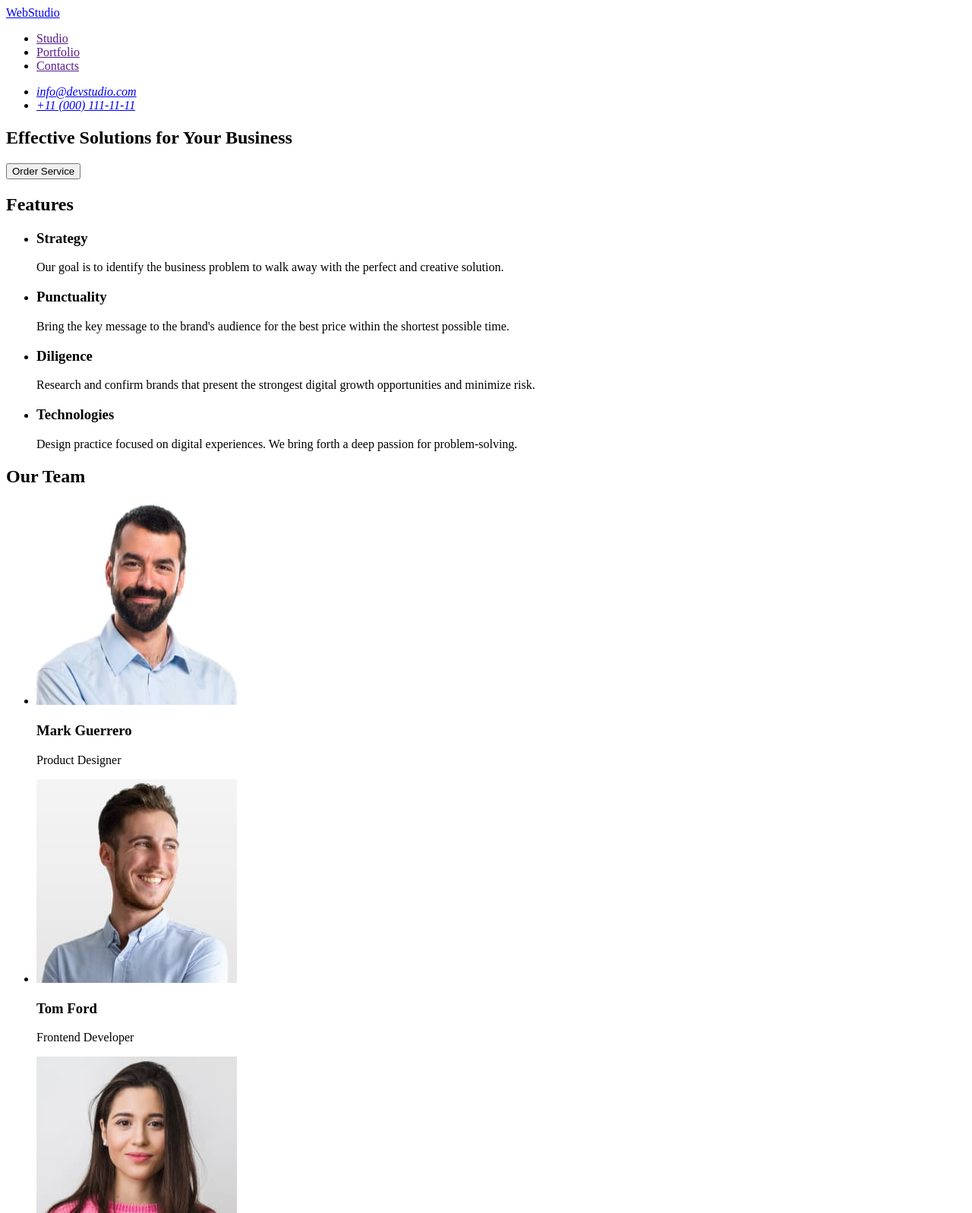
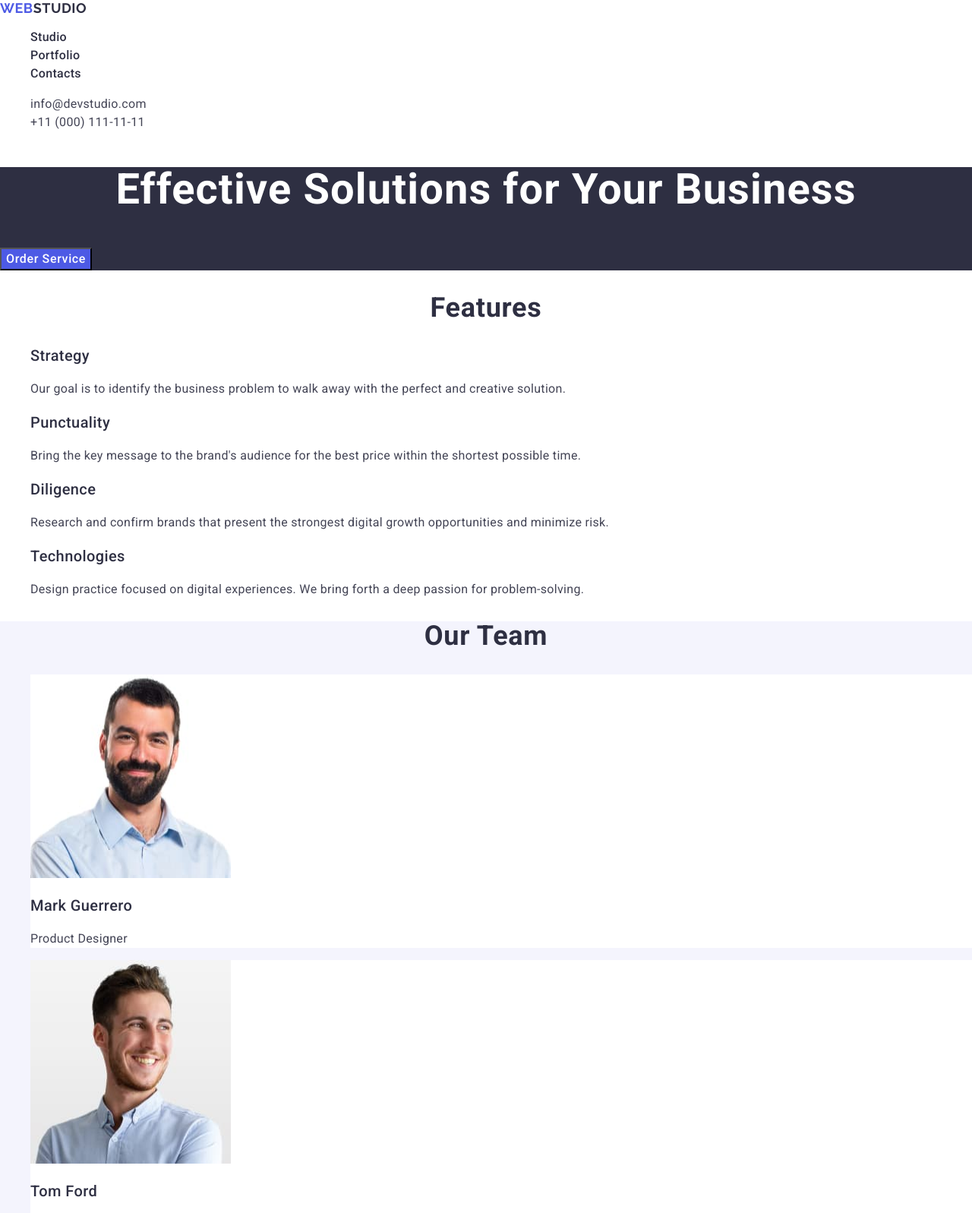
Before and after one commit to Santyaga7/goit-markup-hw-02, a plain HTML site: page index.html in a window 1280 px wide. Shown: the top 1597 px of the page at 76% size. Drawn offline with nearby package versions, Linux system fonts and the light colour scheme.

Commit message:
26.11.2023 center + title +img squosh

```diff
--- /dev/null
+++ b/css/styles.css
@@ -0,0 +1,194 @@
+body {
+  font-family: "Roboto", sans-serif;
+  color: #434455;
+  background-color: #ffffff;
+  font-size: 16px;
+}
+
+ul {
+  list-style-type: none;
+}
+
+a {
+  text-decoration: none;
+}
+
+h2 {
+  font-size: 36px;
+  font-style: normal;
+  font-weight: 700;
+  line-height: 40px; /* 111.111% */
+  letter-spacing: 0.72px;
+  text-transform: capitalize;
+}
+
+h3 {
+  font-size: 20px;
+  font-style: normal;
+  font-weight: 500;
+  line-height: 24px; /* 120% */
+  letter-spacing: 0.4px;
+}
+
+.logo {
+  font-family: "Raleway", sans-serif;
+  font-size: 18px;
+  font-style: normal;
+  font-weight: 700;
+  line-height: 1.17;
+  letter-spacing: 0.03em;
+  text-transform: uppercase;
+  color: #4d5ae5;
+}
+
+.logo-color {
+  color: #2e2f42;
+}
+
+.logo-color-footer {
+  color: #f4f4fd;
+}
+
+.top-menu-link {
+  font-size: 16px;
+  font-style: normal;
+  font-weight: 500;
+  line-height: 1.5; /* 150% */
+  letter-spacing: 0.32px;
+  color: #2e2f42;
+}
+
+.top-menu-link:hover,
+.top-menu-link:focus {
+  color: #404bbf;
+}
+
+.top-menu-address {
+  font-style: normal;
+}
+
+.top-menu-address-link {
+  font-size: 16px;
+  font-style: normal;
+  font-weight: 400;
+  line-height: 1.5;
+  letter-spacing: 0.02em;
+  color: #434455;
+}
+
+.top-menu-address-link:hover,
+.top-menu-address-link:focus {
+  color: #404bbf;
+}
+
+.hero-section {
+  background-color: #2e2f42;
+}
+
+.hero-title {
+  color: #ffffff;
+  font-size: 56px;
+  font-weight: 700;
+  line-height: 1.07;
+  letter-spacing: 0.02em;
+  text-align: center;
+}
+
+.hero-button {
+  background: #4d5ae5;
+  color: #ffffff;
+  font-weight: 500;
+  line-height: 1.5;
+  letter-spacing: 0.04em;
+}
+
+.hero-button:hover,
+.hero-button:focus {
+  background-color: #404bbf;
+  cursor: pointer;
+}
+
+.section-two {
+  background-color: #fff;
+}
+
+.section-two-title {
+  font-size: 36px;
+  line-height: 1.11;
+  text-align: center;
+  color: #2e2f42;}
+
+.section-two-list-description {
+  font-size: 16px;
+  line-height: 1.5;
+  letter-spacing: 0.02em;
+  color: #434455;
+}
+
+.section-two-title-small {
+  color: #2e2f42;
+}
+
+.team-section {
+  background-color: #f4f4fd;
+}
+
+.team-section-title {
+  font-size: 36px;
+  line-height: 1.11;
+  text-align: center;
+  color: #2e2f42;
+}
+
+.team-section-preson {
+  background-color: #ffffff;
+}
+
+.team-section-preson-name {
+  font-weight: 500;
+  font-size: 20px;
+  line-height: 1.2;
+  letter-spacing: 0.02em;
+  color: #2e2f42;
+}
+
+.team-section-preson-description {
+  font-size: 16px;
+  line-height: 1.5;
+  letter-spacing: 0.02em;
+  color: #434455;
+}
+
+.portfolio-title {
+  font-size: 36px;
+  line-height: 1.11;
+  text-align: center;
+  letter-spacing: 0.02em;
+  text-transform: capitalize;
+  color: #2e2f42;
+}
+
+.portfolio-name {
+  font-weight: 500;
+  font-size: 20px;
+  line-height: 1.2;
+  letter-spacing: 0.02em;
+  color: #2e2f42;
+}
+
+.portfolio-description {
+  font-size: 16px;
+  line-height: 1.5;
+  letter-spacing: 0.02em;
+  color: #434455;
+}
+
+.footer {
+  background-color: #2e2f42;
+}
+
+.footer-description {
+  line-height: 1.5;
+  color: #f4f4fd;
+  letter-spacing: 0.02em;
+}
--- a/index.html
+++ b/index.html
@@ -4,115 +4,193 @@
     <meta charset="UTF-8" />
     <meta name="viewport" content="width=device-width, initial-scale=1.0" />
     <title>WebStudio</title>
+    <link
+      rel="stylesheet"
+      href="https://cdn.jsdelivr.net/npm/modern-normalize@2.0.0/modern-normalize.min.css"
+    />
+    <link rel="stylesheet" href="./css/styles.css" />
+    <link rel="preconnect" href="https://fonts.googleapis.com" />
+    <link rel="preconnect" href="https://fonts.gstatic.com" crossorigin />
+    <link
+      href="https://fonts.googleapis.com/css2?family=Roboto:wght@400;500;700&display=swap"
+      rel="stylesheet"
+    />
+    <link rel="preconnect" href="https://fonts.googleapis.com" />
+    <link rel="preconnect" href="https://fonts.gstatic.com" crossorigin />
+    <link
+      href="https://fonts.googleapis.com/css2?family=Raleway:wght@700&display=swap"
+      rel="stylesheet"
+    />
   </head>
   <body>
     <header>
       <nav>
-        <a href="./index.html">WebStudio</a>
+        <a href="./index.html" class="logo"
+          >Web<span class="logo-color">Studio</span></a
+        >
         <ul>
-          <li><a href="">Studio</a></li>
-          <li><a href="">Portfolio</a></li>
-          <li><a href="">Contacts</a></li>
+          <li><a href="./index.html" class="top-menu-link">Studio</a></li>
+          <li><a href="" class="top-menu-link">Portfolio</a></li>
+          <li><a href="" class="top-menu-link">Contacts</a></li>
         </ul>
       </nav>
-      <address>
+      <address class="top-menu-address">
         <ul>
           <li>
-            <a href="mailto:info@devstudio.com">info@devstudio.com</a>
+            <a href="mailto:info@devstudio.com" class="top-menu-address-link"
+              >info@devstudio.com</a
+            >
           </li>
           <li>
-            <a href="tel:+110001111111">+11 (000) 111-11-11</a>
+            <a href="tel:+110001111111" class="top-menu-address-link"
+              >+11 (000) 111-11-11</a
+            >
           </li>
         </ul>
       </address>
     </header>
     <main>
-      <section>
-        <h1>Effective Solutions for Your Business</h1>
-        <button type="button">Order Service</button>
+      <section class="hero-section">
+        <h1 class="hero-title">Effective Solutions for Your Business</h1>
+        <button type="button" class="hero-button">Order Service</button>
       </section>
-      <section>
-        <h2>Features</h2>
+      <section class="section-two">
+        <h2 class="section-two-title">Features</h2>
         <ul>
-          <li>
-            <h3>Strategy</h3>
-            <p>
+          <li class="section-two-list">
+            <h3 class="section-two-title-small">Strategy</h3>
+            <p class="section-two-list-description">
               Our goal is to identify the business problem to walk away with the
               perfect and creative solution.
             </p>
           </li>
           <li>
-            <h3>Punctuality</h3>
-            <p>
+            <h3 class="section-two-title-small">Punctuality</h3>
+            <p class="section-two-list-description">
               Bring the key message to the brand's audience for the best price
               within the shortest possible time.
             </p>
           </li>
           <li>
-            <h3>Diligence</h3>
-            <p>
+            <h3 class="section-two-title-small">Diligence</h3>
+            <p class="section-two-list-description">
               Research and confirm brands that present the strongest digital
               growth opportunities and minimize risk.
             </p>
           </li>
           <li>
-            <h3>Technologies</h3>
-            <p>
+            <h3 class="section-two-title-small">Technologies</h3>
+            <p class="section-two-list-description">
               Design practice focused on digital experiences. We bring forth a
               deep passion for problem-solving.
             </p>
           </li>
         </ul>
       </section>
-      <section>
-        <h2>Our Team</h2>
+      <section class="team-section">
+        <h2 class="team-section-title">Our Team</h2>
         <ul>
-          <li>
+          <li class="team-section-preson">
             <img
               src="./images/Mark.jpg"
               alt="Mark Guerrero Photo"
               width="264"
               height="268"
             />
-            <h3>Mark Guerrero</h3>
-            <p>Product Designer</p>
+            <h3 class="team-section-preson-name">Mark Guerrero</h3>
+            <p class="team-section-preson-description">Product Designer</p>
           </li>
-          <li>
+          <li class="team-section-preson">
             <img
               src="./images/Tom.jpg"
               alt="Tom Ford Photo"
               width="264"
               height="268"
             />
-            <h3>Tom Ford</h3>
-            <p>Frontend Developer</p>
+            <h3 class="team-section-preson-name">Tom Ford</h3>
+            <p class="team-section-preson-description">Frontend Developer</p>
           </li>
-          <li>
+          <li class="team-section-preson">
             <img
               src="./images/Camila.jpg"
               alt="Camila Garcia Photo"
               width="264"
               height="268"
             />
-            <h3>Camila Garcia</h3>
-            <p>Marketing</p>
+            <h3 class="team-section-preson-name">Camila Garcia</h3>
+            <p class="team-section-preson-description">Marketing</p>
           </li>
-          <li>
+          <li class="team-section-preson">
             <img
               src="./images/Daniel.jpg"
               alt="Daniel Wilson Photo"
               width="264"
               height="268"
             />
-            <h3>Daniel Wilson</h3>
-            <p>UI Designer</p>
+            <h3 class="team-section-preson-name">Daniel Wilson</h3>
+            <p class="team-section-preson-description">UI Designer</p>
+          </li>
+        </ul>
+      </section>
+
+      <section class="portfolio-section">
+        <h2 class="portfolio-title">Our Portfolio</h2>
+        <ul>
+          <li>
+            <img src="./images/banking.jpg" alt="Banking App" width="360" />
+            <h3 class="portfolio-name">Banking App</h3>
+            <p class="portfolio-description">App</p>
+          </li>
+          <li>
+            <img
+              src="./images/CashlessPayment.jpg"
+              alt="Cashless Payment"
+              width="360"
+            />
+            <h3 class="portfolio-name">Cashless Payment</h3>
+            <p class="portfolio-description">Marketing</p>
+          </li>
+          <li>
+            <img
+              src="./images/MeditationApp.jpg"
+              alt="Meditation App"
+              width="360"
+            />
+            <h3 class="portfolio-name">Meditation App</h3>
+            <p class="portfolio-description">App</p>
+          </li>
+
+          <li>
+            <img src="./images/TaxService.jpg" alt="Taxi Service" width="360" />
+            <h3 class="portfolio-name">Taxi Service</h3>
+            <p class="portfolio-description">Marketing</p>
+          </li>
+          <li>
+            <img
+              src="./images/ScreenIllustrations.jpg"
+              alt="Screen Illustrations"
+              width="360"
+            />
+            <h3 class="portfolio-name">Screen Illustrations</h3>
+            <p class="portfolio-description">Design</p>
+          </li>
+          <li>
+            <img
+              src="./images/OnlineCourses.jpg"
+              alt="Online Courses Marketing"
+              width="360"
+            />
+            <h3 class="portfolio-name">Online Courses</h3>
+            <p class="portfolio-description">Marketing</p>
           </li>
         </ul>
       </section>
     </main>
-    <footer>
-      <a href="./index.html">WebStudio</a>
-      <p>
+    <footer class="footer">
+      <a href="./index.html" class="logo"
+        >Web<span class="logo-color-footer">Studio</span></a
+      >
+      <p class="footer-description">
         Increase the flow of customers and sales for your business with digital
         marketing & growth solutions.
       </p>
```
